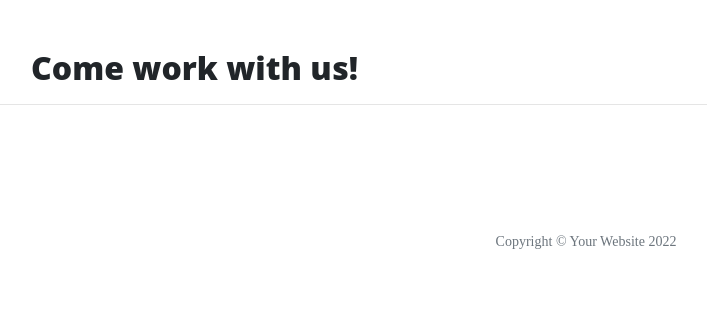
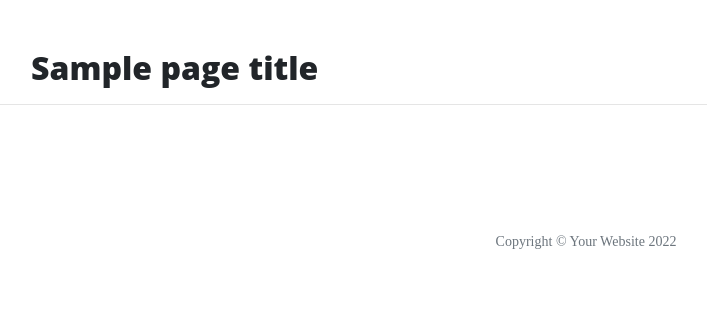
Before and after one commit to sejungkwak/hello-flask, a Flask app: template templates/careers.html in a window 1280 px wide. Shown: the part 533-850 px from the top of the page, without its empty margins (54-761 px from the left). Run offline with Flask 2, Linux system fonts and the light colour scheme; the template is opened without the code that fills it: most values are stand-ins (such as "Sample title", 1, 10 or a date in 2020); some libraries are stand-ins or nearby versions.

Commit message:
Pass data from a view to a template

```diff
--- a/run.py
+++ b/run.py
@@ -11,17 +11,17 @@ def index():
 
 @app.route('/about')
 def about():
-    return render_template('about.html')
+    return render_template('about.html', page_title='About')
 
 
 @app.route('/contact')
 def contact():
-    return render_template('contact.html')
+    return render_template('contact.html', page_title='Contact')
 
 
 @app.route('/careers')
 def careers():
-    return render_template('careers.html')
+    return render_template('careers.html', page_title='Careers')
 
 
 if __name__ == '__main__':
--- a/templates/about.html
+++ b/templates/about.html
@@ -1,7 +1,7 @@
 {% extends 'base.html' %}
 {% block content %}
 
-<h2>About Page</h2>
+<h2>{{ page_title }}</h2>
 <p>
     The formation of the group grew out of a meeting Gandalf had with Thorin in Bree which kindled Thorin's interest in
     recapturing his long lost family inheritance. (Thorin's grandfather had been the King under the Mountain when Smaug
--- a/templates/careers.html
+++ b/templates/careers.html
@@ -1,6 +1,6 @@
 {% extends 'base.html' %}
 {% block content %}
 
-<h2>Come work with us!</h2>
+<h2>{{ page_title }}</h2>
 
 {% endblock %}
--- a/templates/contact.html
+++ b/templates/contact.html
@@ -1,6 +1,6 @@
 {% extends 'base.html' %}
 {% block content %}
 
-<h2>Contact Us</h2>
+<h2>{{ page_title }}</h2>
 
 {% endblock %}
```
